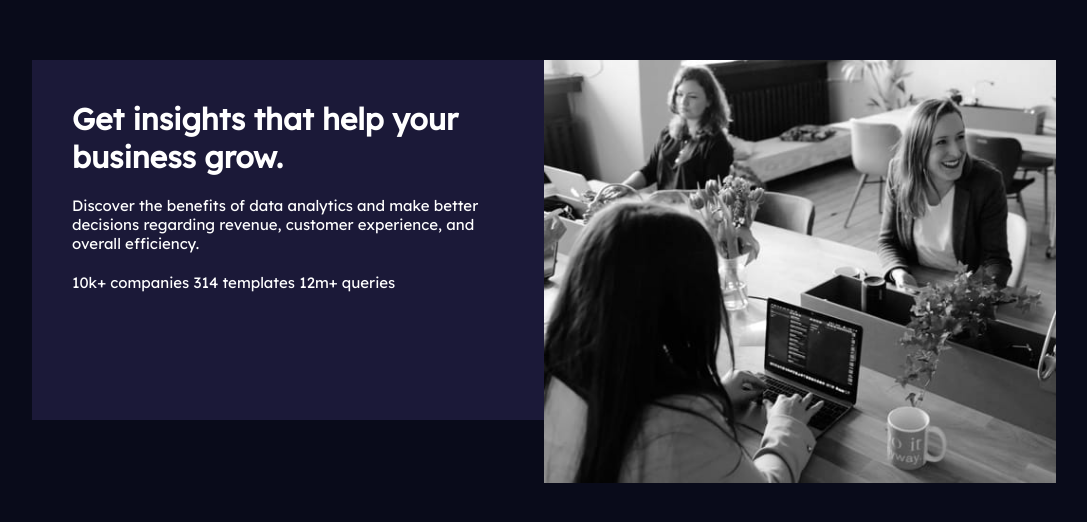
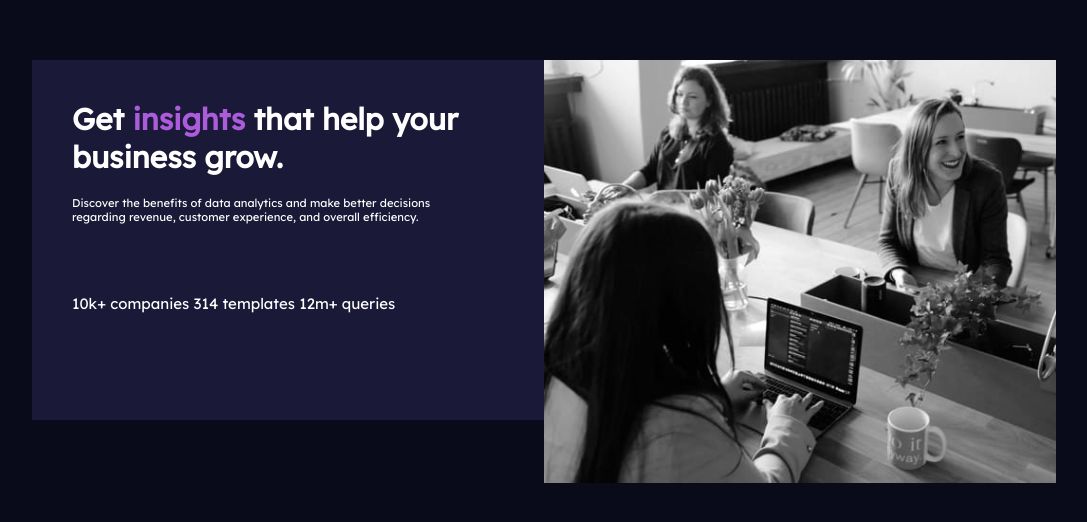
Before and after one commit to Smailen5/stats-preview-card-component-main, a plain HTML site: page index.html in a window 1280 px wide. Shown: the part 160-682 px from the top of the page, without its empty margins (96-1183 px from the left). Drawn offline with Linux system fonts and the light colour scheme.

Commit message:
impostato primo paragrafo

```diff
--- a/index.html
+++ b/index.html
@@ -29,7 +29,7 @@
 
       <h1>Get <span>insights</span> that help your business grow.</h1>
 
-      <p>Discover the benefits of data analytics and make better decisions regarding revenue, customer
+      <p class="details">Discover the benefits of data analytics and make better decisions regarding revenue, customer
         experience, and overall efficiency.</p>
 
       <p>
--- a/style.css
+++ b/style.css
@@ -27,6 +27,7 @@ main {
     width: 50%;
     height: 100%;
 }
+
 .cnt.left {
     display: flex;
     flex-direction: column;
@@ -34,6 +35,16 @@ main {
     padding: 40px;
 }
 
+.left h1 span {
+    color: hsl(277, 64%, 61%);
+}
+
+.left .details {
+    font-size: 0.75em;
+    width: 90%;
+    margin-bottom: 50px;
+}
+
 .cnt.right img {
     object-fit: cover;
     width: 100%;
```
